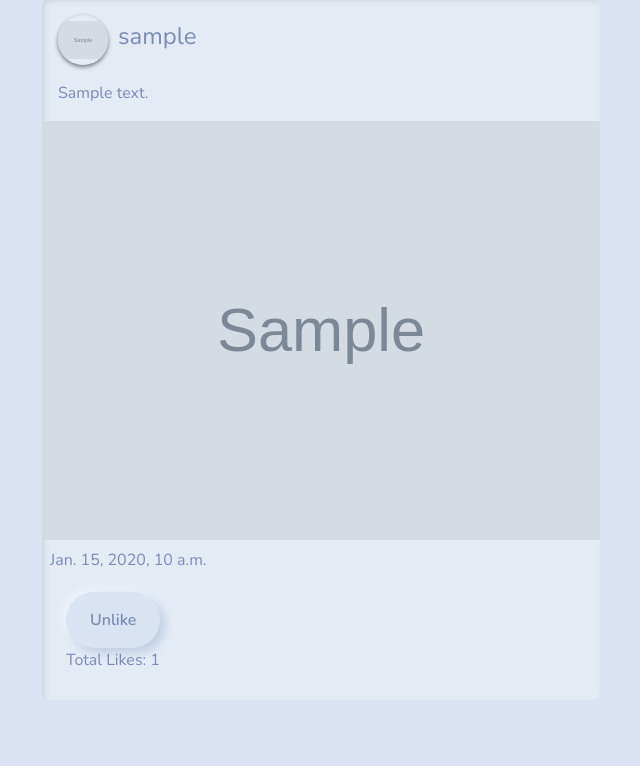
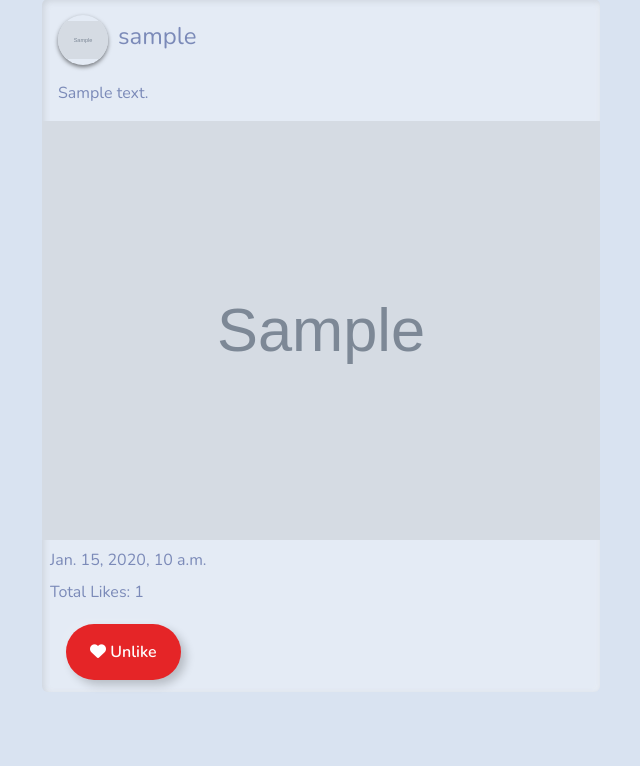
Before and after one commit to chhay-sophal/social-app, a Django app: page / in a window 1280 px wide. Shown: the part 193-959 px from the top of the page, without its empty margins (319-959 px from the left). After the commit the page ends 880 px from the top, so only its background shows below. Run offline with Django 4.2, Linux system fonts and the light colour scheme; a user stored in the database is signed in; tables that the repository leaves empty hold one stand-in row (values such as "Sample post"); grey boxes marked "Sample" are stand-in pictures; some libraries are stand-ins or nearby versions.

Commit message:
add icon to like button.

```diff
--- a/social_app/templates/posts/post_list.html
+++ b/social_app/templates/posts/post_list.html
@@ -46,19 +46,20 @@
                 <img src="{{ post.image.url }}" alt="Post Image" class="w-100">
                 {% endif %}
                 <p class="m-2">{{ post.created_at }}</p>
+                <p class="like-count m-2" id="like-count-{{ post.id }}">Total Likes: {{ post.likes.count }}</p>
             </div>
             <div class="card-footer">
                 <form class="like-form" data-post-id="{{ post.id }}" action="{% url 'posts:post_like' post.id %}" method="post">
                     {% csrf_token %}
-                    <button type="submit" class="btn btn-primary">
+                    <button type="submit" class="btn btn-outline-danger">
                         {% if request.user in post.likes.all %}
-                            Unlike
+                        <i class="fas fa-heart"></i> Unlike
                         {% else %}
-                            Like
+                        <i class="far fa-heart"></i> Like
                         {% endif %}
                     </button>
                 </form>
-                <p class="like-count" id="like-count-{{ post.id }}">Total Likes: {{ post.likes.count }}</p>            </div>
+            </div>
         </div>
         {% empty %}
         <p>No posts found.</p>
@@ -87,9 +88,22 @@
                 var likeCountElement = $("#like-count-" + postId);
                 likeCountElement.text("Total Likes: " + response.like_count);
 
-                    // Update the like/unlike button text
+                // Update the like/unlike button text and icon
                 var likeButton = $(".like-form[data-post-id='" + postId + "'] button");
-                    likeButton.text(response.button_text);
+                var icon = likeButton.find('i');  // Get the icon element
+
+                // Check the current class of the icon and change it
+                if (icon.hasClass('fas fa-heart')) {
+                    icon.removeClass('fas fa-heart');
+                    icon.addClass('far fa-heart');
+                    likeButton.text(' Like');
+                } else {
+                    icon.removeClass('far fa-heart');
+                    icon.addClass('fas fa-heart');
+                    likeButton.text(' Unlike');
+                }
+
+                likeButton.prepend(icon);
             },
             error: function(xhr, errmsg, err) {
                 console.log(xhr.status + ": " + xhr.responseText);
```
Lines whose indentation alone changed are shown as unchanged.
